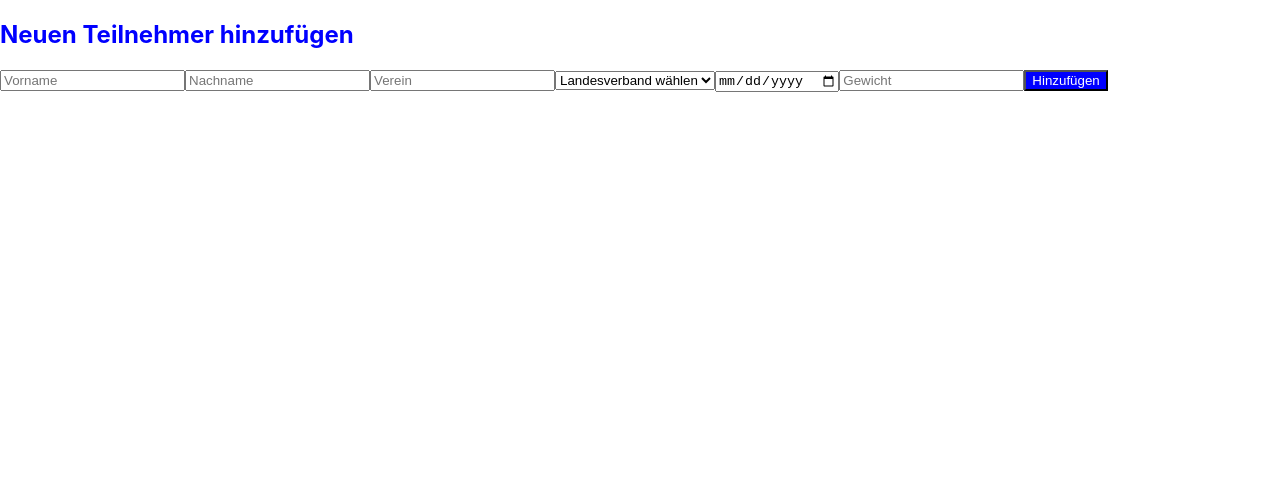
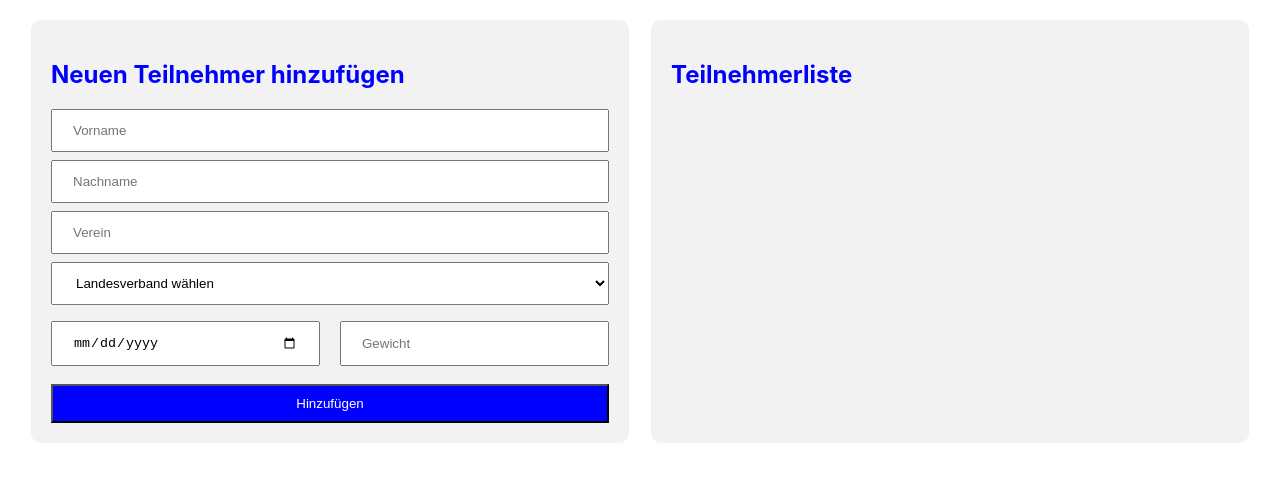
Before and after one commit to Rindersteak/JudoKampfFront, a React (Create React App) app: page / in a window 1280 px wide. Shown: the top 482 px of the page. Built offline with nearby package versions, Linux system fonts and the light colour scheme.

Commit message:
test für Benutzerfelder

```diff
--- a/src/App.tsx
+++ b/src/App.tsx
@@ -1,4 +1,4 @@
-import React, { useState } from 'react';
+import React, { useState, CSSProperties } from 'react';
 
 type Participant = {
   firstName: string;
@@ -20,6 +20,7 @@ const initialParticipant: Participant = {
 
 const ParticipantForm: React.FC = () => {
   const [participant, setParticipant] = useState<Participant>(initialParticipant);
+  const [participants, setParticipants] = useState<Participant[]>([]);
 
   const handleInputChange = (e: React.ChangeEvent<HTMLInputElement | HTMLSelectElement>) => {
     setParticipant({
@@ -30,26 +31,84 @@ const ParticipantForm: React.FC = () => {
 
   const handleSubmit = (e: React.FormEvent) => {
     e.preventDefault();
-    // Hier können Sie die Teilnehmerdaten an Ihren Backend-Service senden
-    console.log(participant);
+    setParticipants([...participants, participant]);
+    setParticipant(initialParticipant);
   };
 
+  const inputStyle: CSSProperties = {
+    display: 'block',
+    width: '100%',
+    padding: '12px 20px',
+    margin: '8px 0',
+    boxSizing: 'border-box'
+  };
+
+  const halfInputStyle: CSSProperties = {
+    ...inputStyle,
+    width: 'calc(50% - 10px)'
+  }
+
+  const flexContainer: CSSProperties = {
+    display: 'flex',
+    justifyContent: 'space-between'
+  }
+
+  const appContainer: CSSProperties = {
+    display: 'flex',
+    justifyContent: 'space-around',
+    padding: '20px'
+  }
+
+  const formContainer: CSSProperties = {
+    width: '45%',
+    backgroundColor: '#f2f2f2',
+    padding: '20px',
+    borderRadius: '10px'
+  }
+
+  const listContainer: CSSProperties = {
+    width: '45%',
+    backgroundColor: '#f2f2f2',
+    padding: '20px',
+    borderRadius: '10px',
+    maxHeight: '500px',
+    overflowY: 'scroll'
+  }
+
   return (
-      <div>
+      <div style={appContainer}>
+        <div style={formContainer}>
           <h2 style={{color: 'blue'}}>Neuen Teilnehmer hinzufügen</h2>
           <form onSubmit={handleSubmit}>
-          <input type="text" name="firstName" placeholder="Vorname" onChange={handleInputChange} required />
-          <input type="text" name="lastName" placeholder="Nachname" onChange={handleInputChange} required />
-          <input type="text" name="club" placeholder="Verein" onChange={handleInputChange} required />
-          <select name="regionalAssociation" onChange={handleInputChange} required>
+            <input style={inputStyle} type="text" name="firstName" placeholder="Vorname" onChange={handleInputChange} required />
+            <input style={inputStyle} type="text" name="lastName" placeholder="Nachname" onChange={handleInputChange} required />
+            <input style={inputStyle} type="text" name="club" placeholder="Verein" onChange={handleInputChange} required />
+            <select style={inputStyle} name="regionalAssociation" onChange={handleInputChange} required>
               <option value="">Landesverband wählen</option>
               {/* Hier können Sie die Liste der Landesverbände einfügen */}
               <option value="beispiel">Beispielverband</option>
             </select>
-          <input type="date" name="birthDate" placeholder="Geburtsdatum" onChange={handleInputChange} required />
-          <input type="number" name="weight" placeholder="Gewicht" onChange={handleInputChange} required />
-          <button style={{backgroundColor: 'blue', color: 'white'}}>Hinzufügen</button>
+            <div style={flexContainer}>
+              <input style={halfInputStyle} type="date" name="birthDate" placeholder="Geburtsdatum" onChange={handleInputChange} required />
+              <input style={halfInputStyle} type="number" name="weight" placeholder="Gewicht" onChange={handleInputChange} required />
+          </div>
+          <button style={{backgroundColor: 'blue', color: 'white', padding: '10px 20px', marginTop: '10px', width: '100%'}}>Hinzufügen</button>
         </form>
+      </div>
+
+      <div style={listContainer}>
+        <h2 style={{color: 'blue'}}>Teilnehmerliste</h2>
+        {participants.map((participant, index) => (
+          <div key={index}>
+            <h3>{participant.firstName} {participant.lastName}</h3>
+            <p>Verein: {participant.club}</p>
+            <p>Landesverband: {participant.regionalAssociation}</p>
+            <p>Geburtsdatum: {participant.birthDate}</p>
+            <p>Gewicht: {participant.weight}</p>
+            <hr />
+          </div>
+        ))}
+      </div>
     </div>
   );
 };
```
Lines whose indentation alone changed are shown as unchanged.
